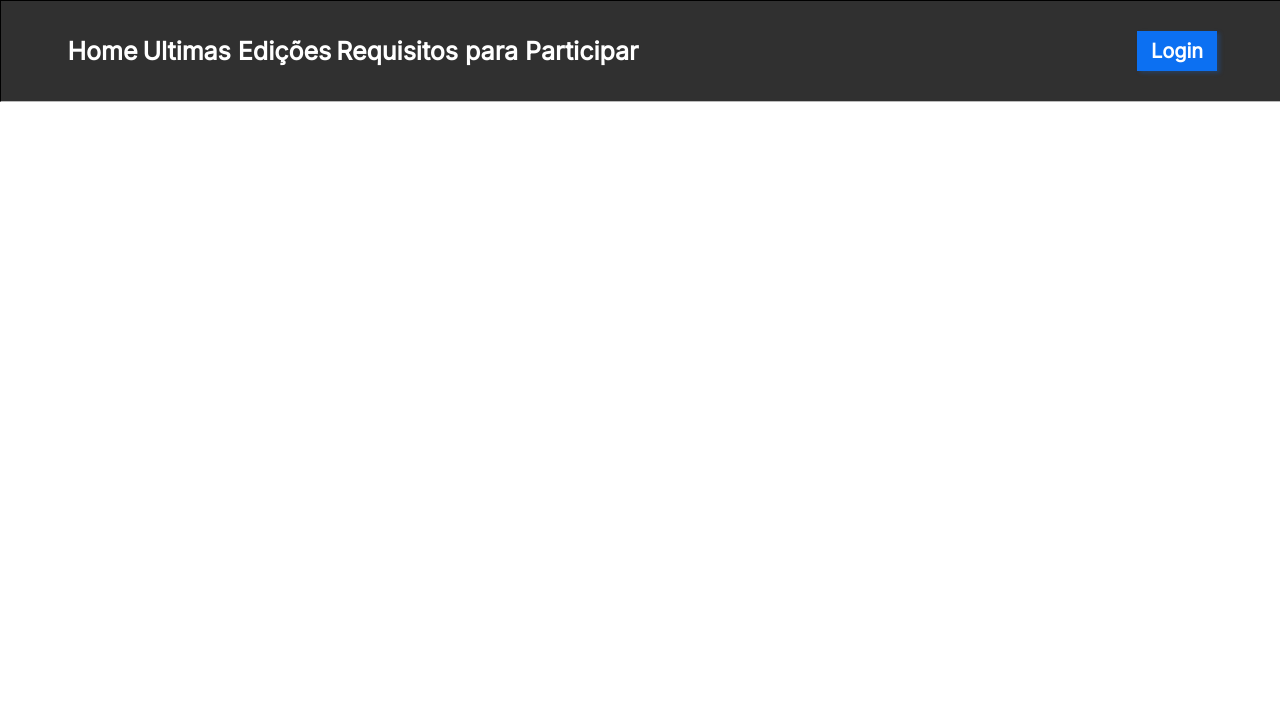
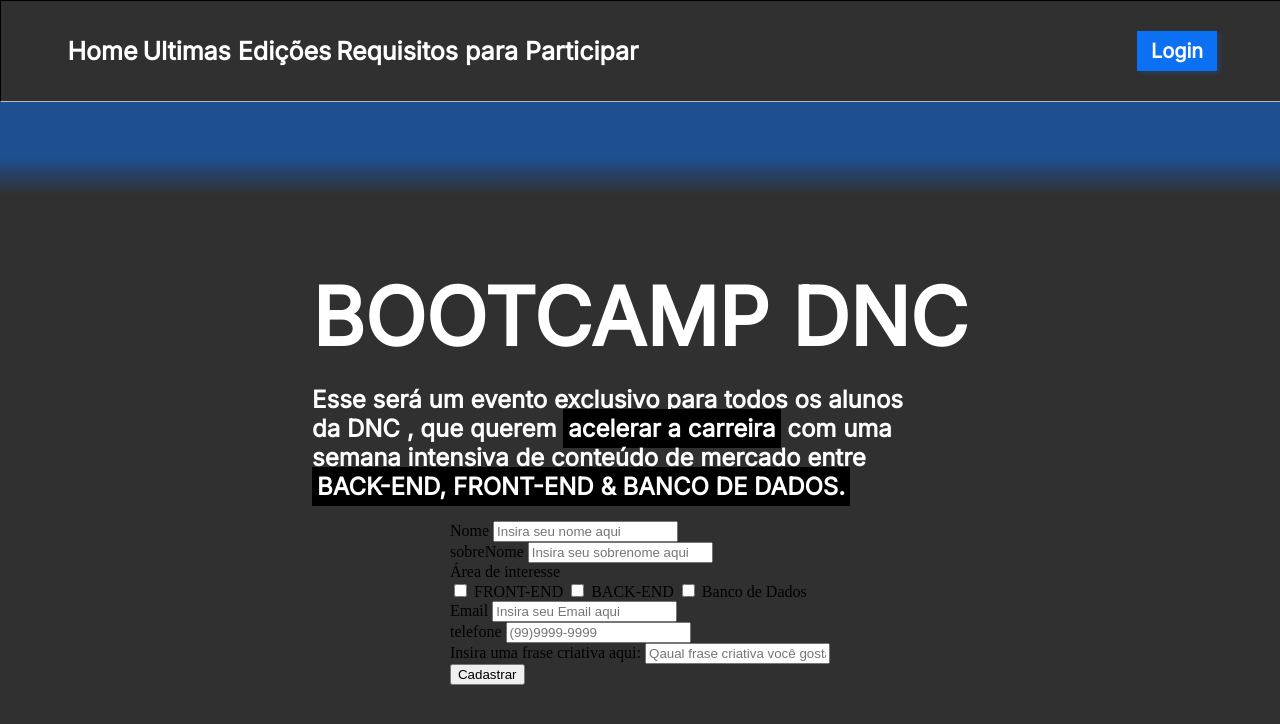
Before and after one commit to Fabioojc/projeto-landin, a plain HTML site: page index.html in a window 1280 px wide. Drawn offline with Linux system fonts and the light colour scheme.

Commit message:
Adicionando formataçao de estilo do formulario

```diff
--- a/index.html
+++ b/index.html
@@ -19,6 +19,60 @@
     <button>Login</button>
     </nav>
 
+    <section>
+        <header>
+            <h1>Bootcamp dnc</h1>
+            <h2>
+                Esse será um evento exclusivo para todos os alunos <br>
+                da <b>DNC</b> , que querem  <span class="invert">acelerar a carreira</span> com uma <br>
+                semana intensiva de conteúdo de mercado entre <br>
+                <span class="invert">BACK-END, FRONT-END & BANCO DE DADOS.</span>
+            </h2>
+        </header>
+        <form>
+            <div class="form-group">
+                <label>Nome</label>
+                <input type="text" placeholder="Insira seu nome aqui">
+            </div>
+
+            <div class="form-group">
+                <label>sobreNome</label>
+                <input type="text" placeholder="Insira seu sobrenome aqui">
+            </div>
+
+            <div class="form-group">
+                <label>Área de interesse</label>
+                <div class="checkbox-itens">
+                    <input type="checkbox" value="font">
+                    <label>FRONT-END</label>
+
+                    <input type="checkbox" value="font">
+                    <label>BACK-END</label>
+
+                    <input type="checkbox" value="font">
+                    <label>Banco de Dados</label>
+
+                </div>
+
+            </div>
+
+            <div class="form-group">
+                <label>Email</label>
+                <input type="email" placeholder="Insira seu Email aqui">
+            </div>
+
+            <div class="form-group">
+                <label>telefone</label>
+                <input type="text" placeholder="(99)9999-9999">
+            </div>
+            <div class="form-group">
+                <label>Insira uma frase criativa aqui:
+                </label>
+                <input type="text" placeholder="Qaual frase criativa você gostaria de falar?">
+            </div>
+            <input type="submit" value="Cadastrar">
+        </form>
+    </section>
 
 </body>
 </html>
--- a/style.css
+++ b/style.css
@@ -1,15 +1,26 @@
+:root{
+    --azul-dnc: #0c70f2;
+    --preto-dnc: #303030;
+    --cinza-houver: #c9c9c9;
+
+    --fonte-padrao: 'inter';
+}
+
+
 body{
-    margin: 0px;
-    padding: 0px;
+    margin: 0px; /*margem externa*/
+    padding: 0px; /* margem externa*/
+    background: linear-gradient(180deg, rgba(12, 112, 242, 0.5) 19.91%, rgba(12, 112, 242, 0) 24.84%), #303030;
+    background-repeat: no-repeat;
 }
 
 /*Menu de navegaçao*/
 #principal{
-    font-family: inter;
+    font-family:var(--fonte-padrao);
     width: 100%;
     height: 100px;
     border: 1px solid black;
-    background-color: #303030;
+    background-color: var(--preto-dnc);
     display: flex;
     justify-content: space-between; /* organiza os intens com espaços entre os elementos */
     align-items: center;
@@ -32,19 +43,55 @@ body{
 }
 
 #principal div a:hover{
-    color: #cccccc; /* pseu do classe, usado da cor quando passamos o mause por cima*/
+    color: var(--cinza-houver); /* pseu do classe, usado da cor quando passamos o mause por cima*/
 }
 
 #principal button{
     margin-right: 5%;
-    background-color:#0c70f2;
+    background-color:var(--azul-dnc);
     border: 0px;
     height: 40px;
     width: 80px;
-    font-family: inter;
+    font-family: var(--fonte-padrao);
     font-size: 20px;
     font-weight: 600;
     color: #ffffff;
     box-shadow: 3px 2px 4px 0px rgba(12, 112, 242, 0.25);
     cursor: pointer; /* para aparecer 'maozinha'quando passar o mause em cima dos links*/
 }
+
+/*Seção principal*/
+
+section{
+    display: flex;
+    flex-direction: column; /*vai deixar os intens alinhado em coluna*/
+    justify-content: center;
+    align-items: center;
+
+    margin-top: 100px;
+    margin-bottom: 100px;
+}
+
+   header{
+    color: white;
+    font-family: var(--fonte-padrao);
+   }
+
+   header h1{
+    text-transform: uppercase; /* Irá transformar todas letras em maiusculo*/
+    font-size: 80px;
+    font-weight: 800;
+    margin-bottom: 20px;
+    text-align: center;
+   }
+   head h2{
+    text-align: center;
+    font-size: 40px;
+    font-weight: 700;
+    margin-bottom: 100px;
+   }
+   header .invert{
+    background-color: black;
+    font-weight: bold;
+    padding: 5px;
+   }
```
